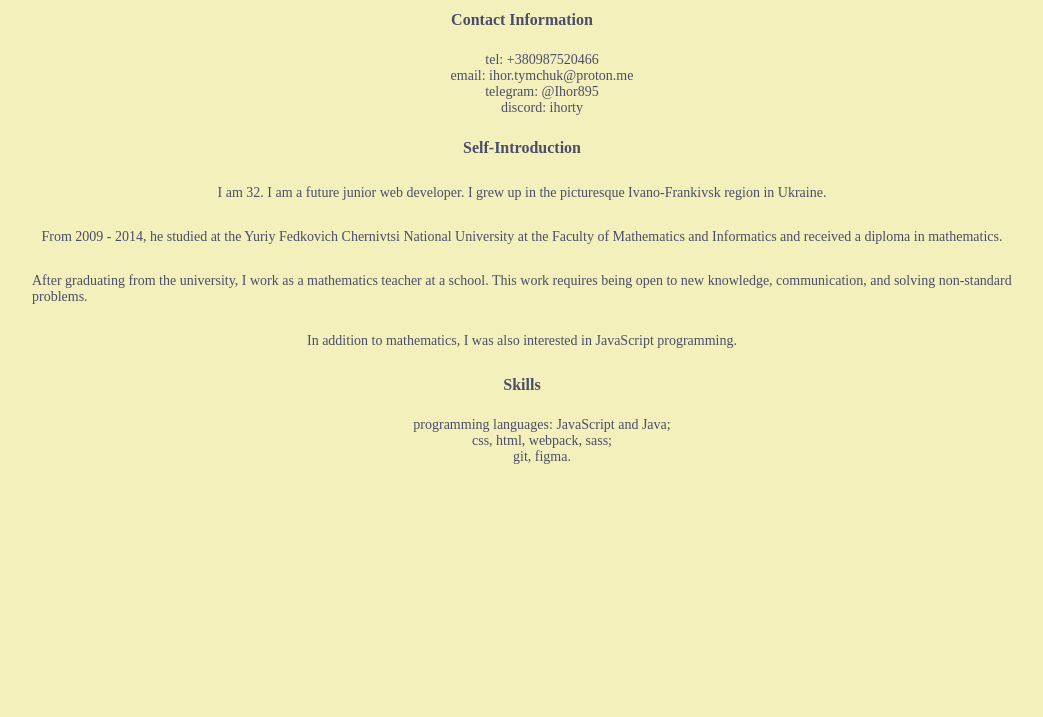
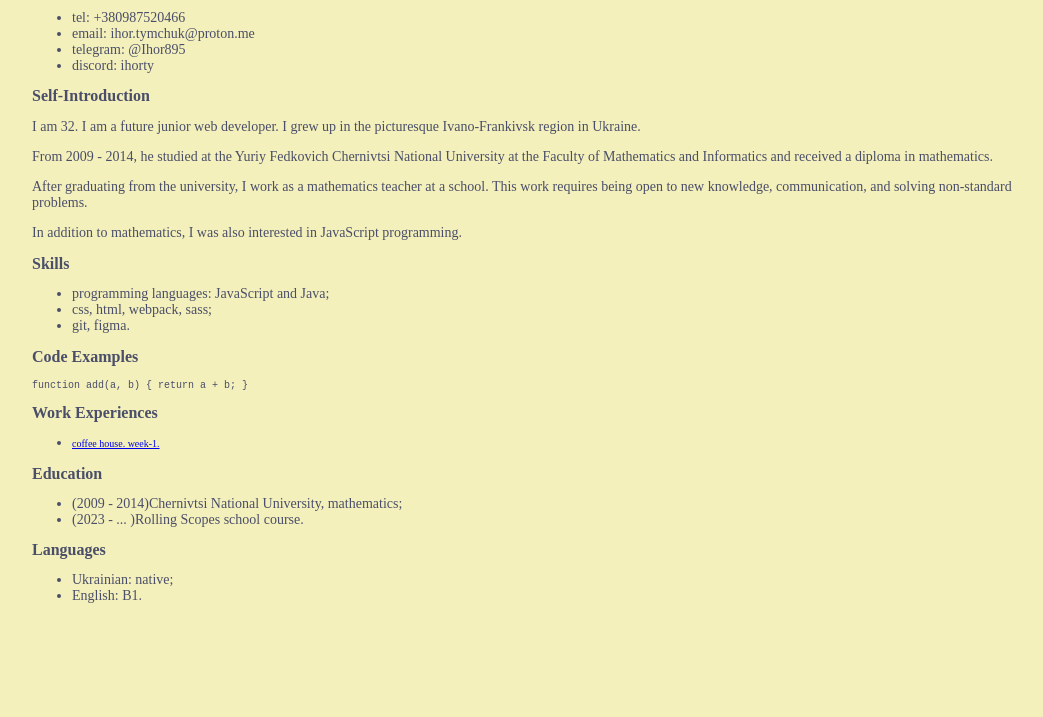
Before and after one commit to ihor-timchyk/rsschool-cv, a plain HTML site: page index.html in a window 1280 px wide. Shown: the part 83-800 px from the top of the page, without its empty margins (118-1161 px from the left). Drawn offline with Linux system fonts and the light colour scheme.

Commit message:
feat[html]: add all

```diff
--- a/index.html
+++ b/index.html
@@ -45,8 +45,35 @@
             <li>css, html, webpack, sass;</li>
             <li>git, figma.</li>
         </ul>
+
+        <h2>Code Examples</h2>
+        <code>
+            function add(a, b) {
+                return a + b;
+            }
+        </code>
+
+        <h2>Work Experiences</h2>
+
+        <ul>
+            <li>
+                <a href="https://rolling-scopes-school.github.io/ihor-timchyk-JSFE2023Q4/coffee-house/dist/">coffee house. week-1.</a>
+            </li>
+        </ul>
+
+        <h2>Education</h2>
+        <ul>
+            <li>(2009 - 2014)Chernivtsi National University, mathematics;</li>
+
+            <li>(2023 - ... )Rolling Scopes school course.</li>
+        </ul>
+
+        <h2>Languages</h2>
+        <ul>
+            <li>Ukrainian: native;</li>
+            <li>English: B1.</li>
+        </ul>
     </main>
-
 </body>
 
 </html>
--- a/style.css
+++ b/style.css
@@ -1,11 +1,9 @@
 * {
     font-size: 10px;
-    display: flex;
-    flex-direction: column;
-    align-items: center;
 }
 body {
     max-width: 98rem;
+    margin: 0 auto;
     background-color: #f4f0bb;
     color: #4a4e69;
 }
```
